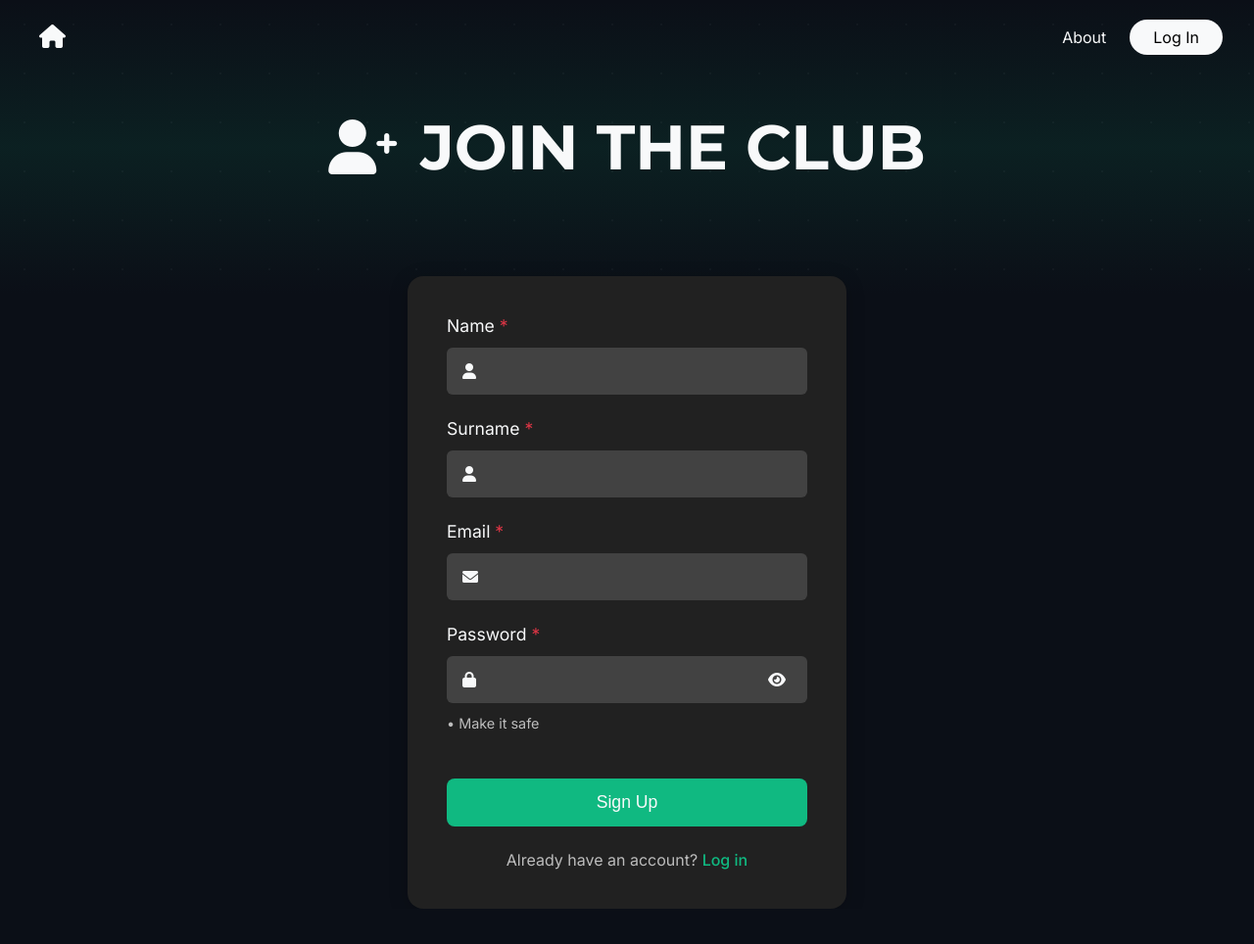
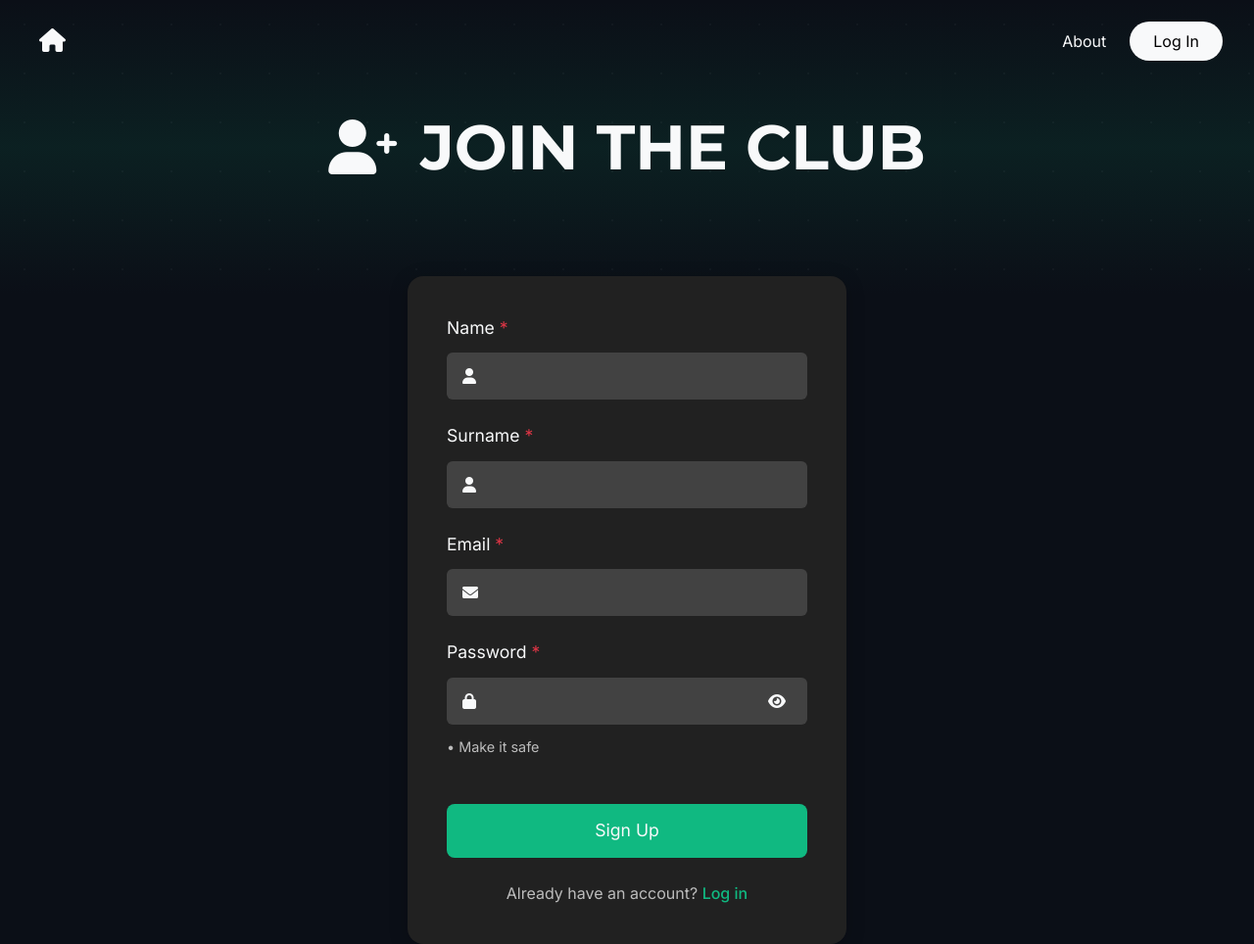
Before and after one commit to rahmansahinler1/ragchat, a FastAPI app: page /signup in a window 1280 px wide. Shown: the whole page at 98% size. Before the commit the page ends 928 px from the top, so only its background shows below. Run offline with FastAPI, Linux system fonts and the light colour scheme.

Commit message:
feat: signup and login pages

```diff
--- a/app/api/endpoints.py
+++ b/app/api/endpoints.py
@@ -333,8 +333,8 @@ async def signup(
         with Database() as db:
             user_info = db.get_user_info_w_email(user_email=user_email)
             if user_info:
-                message = "User already signed up! If you forget your password please contact with --> rahmansahinler1@gmail.com"
-                status_code = 401
+                message = "User already signed up! If you want activation or forgot password, plase contact with -> rahmansahinler1@gmail.com"
+                status_code = 400
             else:
                 user_id = str(uuid.uuid4())
                 db.insert_user_info(
@@ -354,7 +354,7 @@ async def signup(
                         domain_number=i+1,
                     )
                 db.conn.commit()
-                message = "Signup sucessfull! Please contact with --> rahmansahinler1@gmail.com for activation!"
+                message = "Successfully Signed Up! To activate your account, please contact with ↓ rahmansahinler1@gmail.com"
                 status_code = 201
 
         return JSONResponse(
--- a/static/css/signup.css
+++ b/static/css/signup.css
@@ -222,6 +222,14 @@ body {
 }
 
 /* Signup Button */
+.d-grid {
+  display: grid !important;
+}
+
+.mt-4 {
+  margin-top: 1.5rem !important;
+}
+
 .signup-btn {
   width: 100%;
   background-color: #10B981;
--- a/static/js/signup.js
+++ b/static/js/signup.js
@@ -45,7 +45,6 @@ async function handleSignup(name, surname, email, password, signupButton, signup
 
         if (response.ok) {
             displayMessage(data.message, signupButton, signupForm);
-            setTimeout(() => window.location.href = '/', 5000);
         } else {
             displayError(data.message, signupButton, signupForm);
         }
@@ -75,7 +74,7 @@ function displayError(message, signupButton, signupForm) {
     errorDiv.className = 'alert alert-danger mt-3';
     errorDiv.textContent = message;
     signupForm.insertBefore(errorDiv, signupButton.parentElement);
-    setTimeout(() => errorDiv.remove(), 5000);
+    setTimeout(() => errorDiv.remove(), 10000);
 }
 
 function displayMessage(message, signupButton, signupForm) {
@@ -83,7 +82,7 @@ function displayMessage(message, signupButton, signupForm) {
     messageDiv.className = 'alert alert-success mt-3';
     messageDiv.textContent = message;
     signupForm.insertBefore(messageDiv, signupButton.parentElement);
-    setTimeout(() => messageDiv.remove(), 5000);
+    setTimeout(() => messageDiv.remove(), 10000);
 }
 
 function togglePassword(passwordInput, toggleButton) {
--- a/templates/signup.html
+++ b/templates/signup.html
@@ -10,6 +10,9 @@
     <link rel="icon" type="image/png" sizes="32x32" href="/static/favicon/favicon-32x32.png">
     <link rel="icon" type="image/png" sizes="16x16" href="/static/favicon/favicon-16x16.png">
     <link rel="manifest" href="/static/favicon/site.webmanifest">
+
+    <!-- Bootstrap -->
+    <link href="https://cdn.jsdelivr.net/npm/bootstrap@5.3.3/dist/css/bootstrap.min.css" rel="stylesheet">
 
     <!-- External -->
     <link href="https://fonts.googleapis.com/css2?family=Inter:wght@400;500&display=swap" rel="stylesheet">
@@ -87,9 +90,11 @@
                 </div>
 
                 <!-- Signup Button -->
-                <button type="submit" id="signup-button" class="signup-btn">
-                    Sign Up
-                </button>
+                <div class="d-grid mt-4">
+                    <button type="submit" id="signup-button" class="signup-btn">
+                        Sign Up
+                    </button>
+                </div>
 
                 <!-- Login Link -->
                 <div class="login-link">
```
